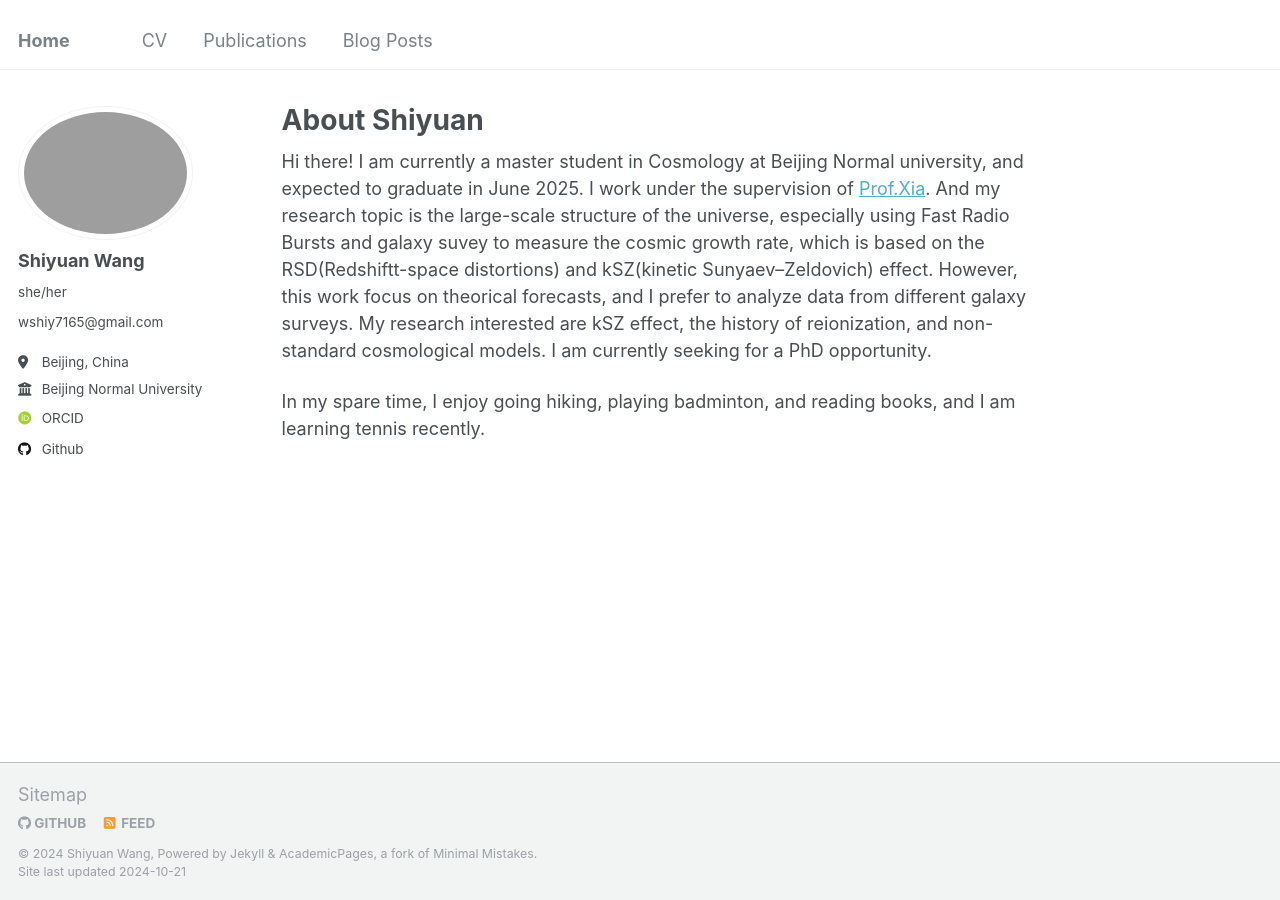
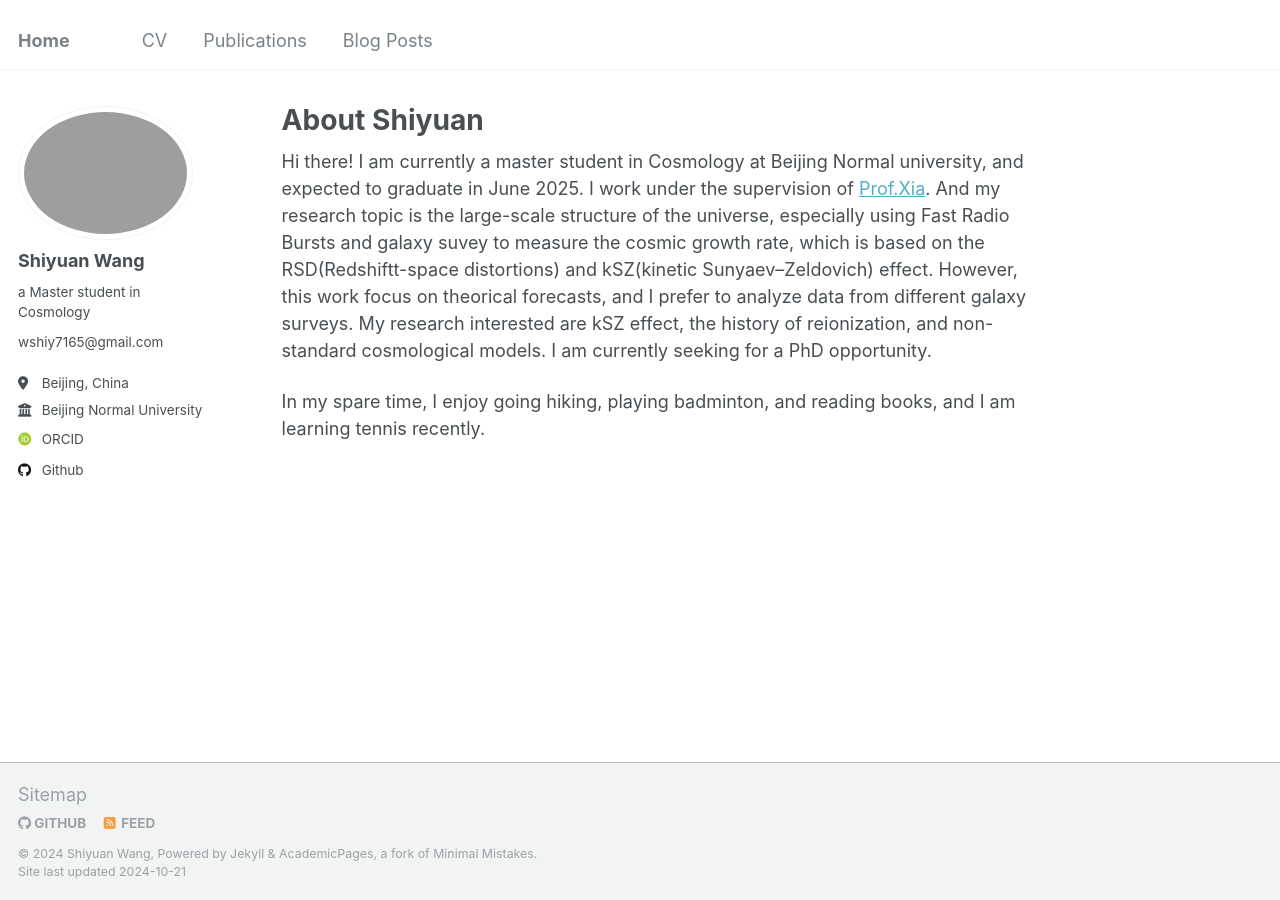
Before and after one commit to shiyuanwang11/shiyuanwang11.github.io, a Jekyll site: the page built from _pages/about.md, in a window 1280 px wide. Built offline with Jekyll 4.4.1, drawn with Linux system fonts in a browser that asks for light colours; some web fonts are replaced.

Commit message:
Update _config.yml

```diff
--- a/_config.yml
+++ b/_config.yml
@@ -23,7 +23,7 @@ author:
   # Biographic information
   avatar           : "profile.png"
   name             : "Shiyuan Wang"
-  pronouns         : "she/her"
+  pronouns         : "a Master student in Cosmology"
   bio              : "wshiy7165@gmail.com"
   location         : "Beijing, China"
   employer         : "Beijing Normal University"
```
